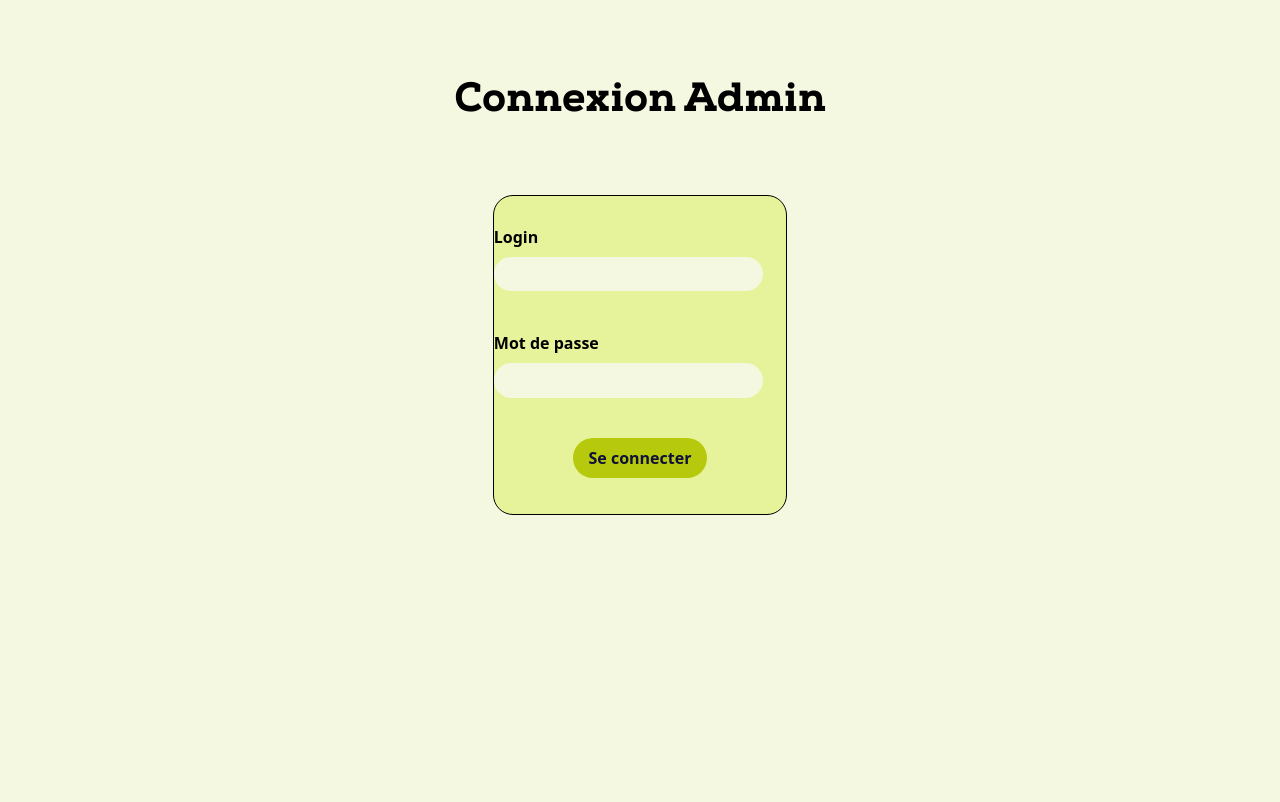
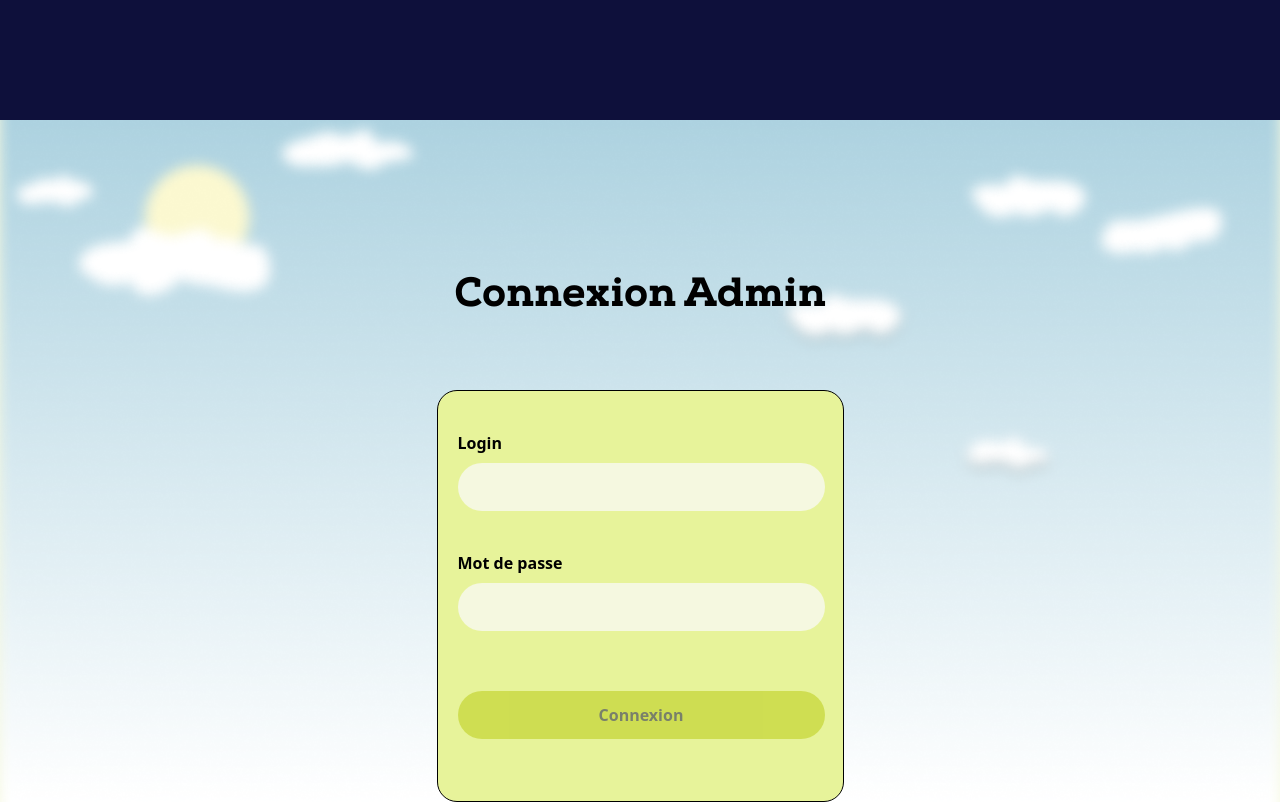
Before and after one commit to KaKahzey/CorderFrontEnd, an Angular app: page /login in a window 1280 px wide. Built offline with nearby package versions, Linux system fonts and the light colour scheme.

Commit message:
login admin css update

```diff
--- a/src/app/pages/admin/login/login.component.html
+++ b/src/app/pages/admin/login/login.component.html
@@ -1,4 +1,7 @@
 <div class="main">
+    <div class="test">
+    </div>
+    <!-- <img class="w-full" src="/assets/img/thanksBackgroundDesktop.PNG" alt=""> -->
     <div class="title">
         Connexion Admin
     </div>
@@ -13,7 +16,7 @@
                 <input type="password" formControlName="password" class="form-control" />
             </div>
             <div class="button-area">
-                <button class="btn" type="submit">Se connecter</button>
+                <button class="btn" type="submit">Connexion</button>
             </div>
         </form>
     </div>
--- a/src/app/pages/admin/login/login.component.scss
+++ b/src/app/pages/admin/login/login.component.scss
@@ -1,28 +1,40 @@
 .main {
-    background-image: src("/assets/img/thanksBackgroundDesktop.PNG");
-    min-height: 100vh;
+  align-items: center;
+  min-height: 100vh;
+  background-image: url("/assets/img/404/404-desktop.png");
+  background-repeat: no-repeat;
+
+  background-size: cover;
+}
+.test{
+  width: 100%;
+  height: 120px;
+  background-color: #0E103B;
 }
 .title {
   font-family: nexaRegular;
-  padding-top: 9vh;
+  padding-top: 18.33vh;
   padding-bottom: 7.78vh;
   text-align: center;
   font-size: 5.1vh;
 }
 .frame {
+  display: flex;
   background-color: #E7F39A;
-  width : 23vw;
-  height : 40vh;
+  bottom: 27.58vh;
+  width : 407px;
+  height : 412px;
   border: solid 1px black;
   border-radius: 20px;
   padding-bottom: 3.58vh;
-  padding-top: 3.59vh;
-  margin : auto;
+  padding-top: 40px;
+  margin: auto;
 }
 form{
   vertical-align: middle;
 }
 label {
+  margin-left: 20px;
   font-weight: 700;
 }
 .fields {
@@ -34,14 +46,16 @@ input {
   padding-left: 3.58vh;
   vertical-align: middle;
   background-color: #F5F8E0;
-  width : 21vw;
-  height : 4.29vh;
+  width : 367px;
+  margin: 20px;
+  height : 48px;
   border-radius: 100px;
 }
 .button-area {
   text-align: center;
 }
 .btn {
+    opacity: 50%;
     color : #0E103B;
     font-weight: 700;
     display: inline-block;
@@ -50,6 +64,9 @@ input {
     text-decoration: none;
     border-radius: 100px;
     transition: background-color 0.2s;
+    width : 367px;
+    margin: 20px;
+    height : 48px;
   }
   .btn:hover {
     background-color: #005ca5;
--- a/src/app/shared/components/popup-validation/popup-validation.component.ts
+++ b/src/app/shared/components/popup-validation/popup-validation.component.ts
@@ -1,6 +1,5 @@
 import { Component } from '@angular/core';
 import { CommonModule } from '@angular/common';
-import { UserData } from '../../models/userData';
 
 @Component({
   selector: 'app-popup-validation',
```
